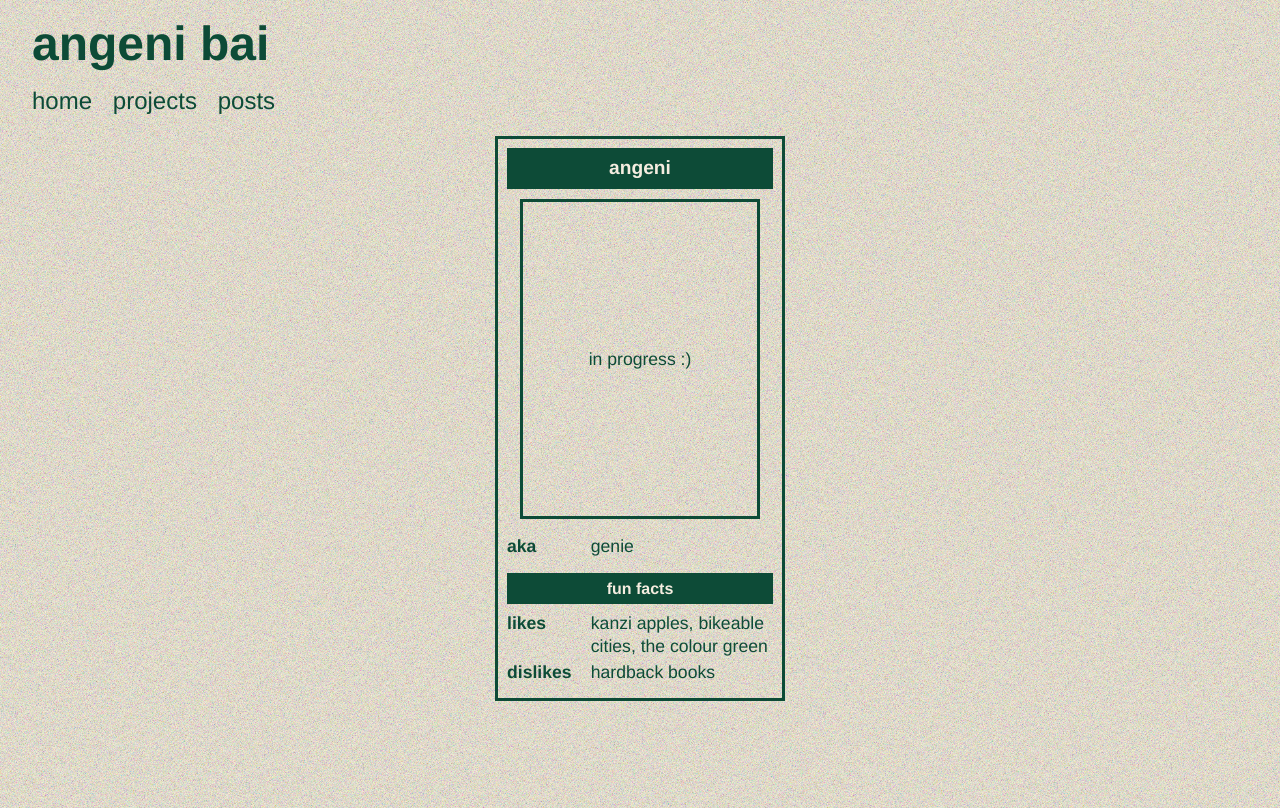
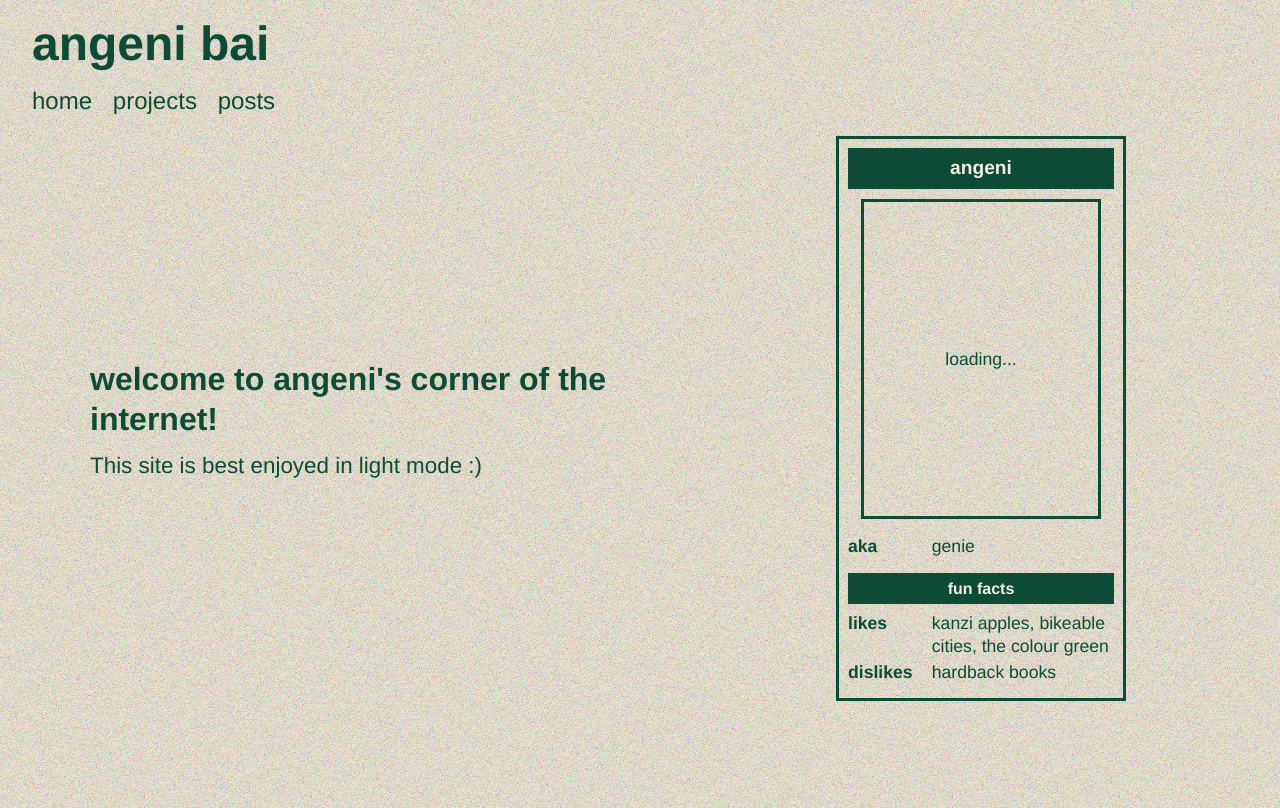
Before and after one commit to angenibai/angenibai.github.io, a Next.js app: page / in a window 1280 px wide. Built offline with nearby package versions, Linux system fonts and the light colour scheme.

Commit message:
Landing page text + highlight colour

```diff
--- a/src/components/BioPanel.tsx
+++ b/src/components/BioPanel.tsx
@@ -53,14 +53,14 @@ const BioPanel = () => {
         <div
           className={`${styles.bioPanelHeader} ${styles.bioPanelTitleHeader}`}
         >
-          <h4>{content.heading}</h4>
+          <h4 className="invertColor">{content.heading}</h4>
         </div>
         <div className={styles.bioPanelImgFrame}>
           {content.img ? (
             <Image src={content.img} alt={content.heading} placeholder="blur" />
           ) : (
             <div className={styles.bioPanelImgPlaceholder}>
-              <p>{"in progress :)"}</p>
+              <p>{"loading..."}</p>
             </div>
           )}
         </div>
@@ -71,7 +71,7 @@ const BioPanel = () => {
                 <div
                   className={`${styles.bioPanelHeader} ${styles.bioPanelSectionHeader}`}
                 >
-                  <h5>{section.title}</h5>
+                  <h5 className="invertColor">{section.title}</h5>
                 </div>
               )}
               <div className={styles.bioPanelSectionContent}>
--- a/src/pages/index.tsx
+++ b/src/pages/index.tsx
@@ -7,13 +7,23 @@ export default function Home() {
   return (
     <>
       <Head>
-        <title>Angeni Bai</title>
+        <title>angeni bai</title>
         <meta name="description" content="Angeni's website" />
         <meta name="viewport" content="width=device-width, initial-scale=1" />
         <link rel="icon" href="/favicon.ico" />
       </Head>
       <div className={styles.homePage}>
-        <BioPanel />
+        <div className={styles.contentDiv}>
+          <p className={styles.bigText}>
+            welcome to angeni's corner of the internet!
+          </p>
+          <p className={styles.text}>
+            {"This site is best enjoyed in light mode :)"}
+          </p>
+        </div>
+        <div className={styles.bioDiv}>
+          <BioPanel />
+        </div>
       </div>
     </>
   );
--- a/src/pages/posts/index.tsx
+++ b/src/pages/posts/index.tsx
@@ -1,7 +1,8 @@
 const Posts = () => {
   return (
     <>
-      <h1>posts</h1>
+      <h1 className="pageheading">posts</h1>
+      <p className="subheading">some thoughts were thought</p>
     </>
   );
 };
--- a/src/styles/Home.module.css
+++ b/src/styles/Home.module.css
@@ -1,6 +1,34 @@
 .homePage {
   display: flex;
-  flex-direction: column;
-  justify-content: space-between;
+  flex-direction: row;
+  flex-wrap: wrap;
+  width: 100%;
+  column-gap: 2rem;
+  row-gap: 3rem;
   align-items: center;
 }
+
+.bioDiv {
+  display: flex;
+  justify-content: center;
+  flex-grow: 1;
+}
+
+.bioDiv > div {
+  margin: auto;
+}
+
+.contentDiv {
+  max-width: 650px;
+}
+
+.bigText {
+  font-size: 2rem;
+  font-weight: bold;
+  line-height: 2.5rem;
+  margin-bottom: 1rem;
+}
+
+.text {
+  font-size: 1.4rem;
+}
--- a/src/styles/globals.css
+++ b/src/styles/globals.css
@@ -41,3 +41,57 @@ a {
   color: inherit;
   text-decoration: none;
 }
+
+.subheading {
+  font-size: 1.4rem;
+  margin-bottom: 1.4rem;
+}
+
+.pageheading {
+  font-size: 3.5rem;
+  margin-bottom: 1.4rem;
+}
+
+.invertColor {
+  color: var(--color-bg-white);
+}
+
+p::selection,
+ul::selection,
+ol::selection,
+dl::selection,
+h1::selection,
+h2::selection,
+h3::selection,
+h4::selection,
+h5::selection,
+h6::selection,
+a::selection {
+  background: var(--color-primary);
+  color: var(--color-bg-white);
+}
+
+.invertColor::selection {
+  background: var(--color-bg-white);
+  color: var(--color-primary);
+}
+
+p::-moz-selection,
+ul::-moz-selection,
+ol::-moz-selection,
+dl::-moz-selection,
+h1::-moz-selection,
+h2::-moz-selection,
+h3::-moz-selection,
+h4::-moz-selection,
+h5::-moz-selection,
+h6::-moz-selection,
+a::-moz-selection {
+  background: var(--color-primary);
+  color: var(--color-bg-white);
+}
+
+.invertColor::-moz-selection {
+  background: var(--color-bg-white);
+  color: var(--color-primary);
+}
```
Also changed, not shown: src/pages/projects/index.tsx (+5 -2 lines).
